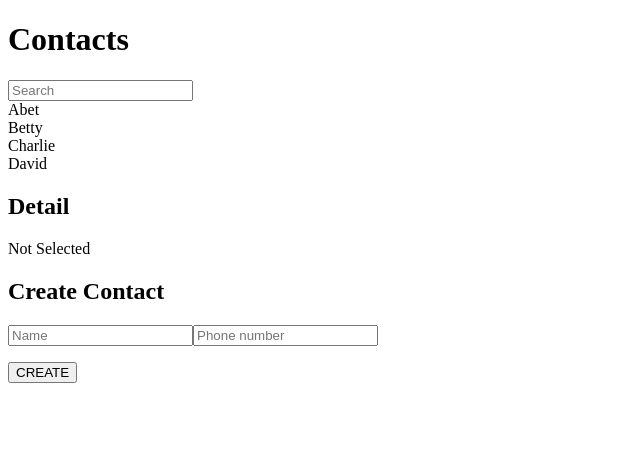
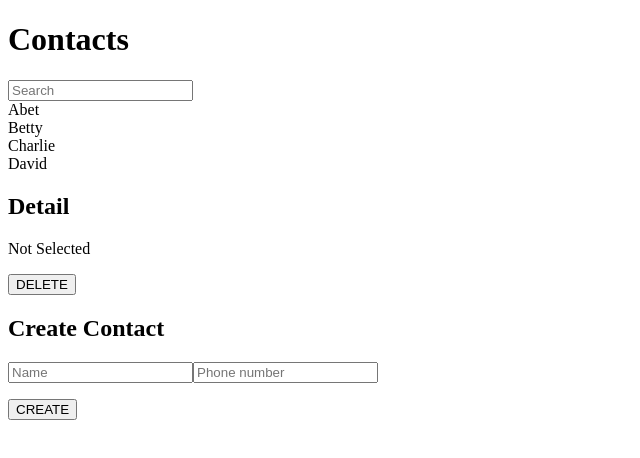
Before and after one commit to conquerex/Adventure_React, a React app: page / in a window 1280 px wide. Shown: the top 458 px of the page, without its empty margins (0-640 px from the left). Built offline with nearby package versions, Linux system fonts and the light colour scheme; the HTML template or start-up script is replaced by a standard one.

Commit message:
Remove a contact

```diff
--- a/package.json
+++ b/package.json
@@ -19,7 +19,6 @@
   },
   "homepage": "https://github.com/conquerex/Adventure_React#readme",
   "dependencies": {
-    "babel-preset-stage-0": "^6.24.1",
     "prop-types": "^15.6.1",
     "react": "^16.3.2",
     "react-addons-update": "^15.6.2",
@@ -30,6 +29,7 @@
     "babel-loader": "^7.1.4",
     "babel-preset-es2015": "^6.24.1",
     "babel-preset-react": "^6.24.1",
+    "babel-preset-stage-0": "^6.24.1",
     "react-hot-loader": "^4.1.2",
     "webpack": "^4.6.0",
     "webpack-cli": "^2.1.2",
--- a/src/components/Contact.js
+++ b/src/components/Contact.js
@@ -3,8 +3,8 @@ import ContactInfo from './ContactsInfo';
 import ContactDetails from './ContactDetails';
 import update from 'react-addons-update'    // Immutability Helper
 import ContactCreate from './ContactCreate';
+
 export default class Contact extends Component {
-
     constructor(props) {
         super(props);
         this.state = {
@@ -55,6 +55,9 @@ export default class Contact extends Component {
     }
 
     handleRemove() {
+        if(this.state.selectKey < 0) {
+            return;
+        }
         this.setState({
             // Immutability Helper : update - splice
             contactData: update(this.state.contactData,
@@ -106,7 +109,8 @@ export default class Contact extends Component {
                 <p/>
                 <ContactDetails
                     isSelected={this.state.selectKey != -1}
-                    contact={this.state.contactData[this.state.selectKey]}/>
+                    contact={this.state.contactData[this.state.selectKey]}
+                    onRemove={this.handleRemove}/>
                 <p/>
                 <ContactCreate
                     onCreate={this.handleCreate} />
--- a/src/components/ContactDetails.js
+++ b/src/components/ContactDetails.js
@@ -15,6 +15,8 @@ export default class ContactDetails extends React.Component {
             <div>
                 <h2>Detail</h2>
                 {this.props.isSelected ? details : blank}
+                <p/>
+                <button onClick={this.props.onRemove}>DELETE</button>
             </div>
         );
     }
@@ -24,5 +26,6 @@ ContactDetails.defaultProps = {
     contact: {
         name: '',
         phone: ''
-    }
+    },
+    onRemove: () => { console.error('onRemove not defined.');}
 }
```
Also changed, not shown: webpack.config.js (+6 -6 lines), 1 other file (tests, documents, lock files or other folders).
